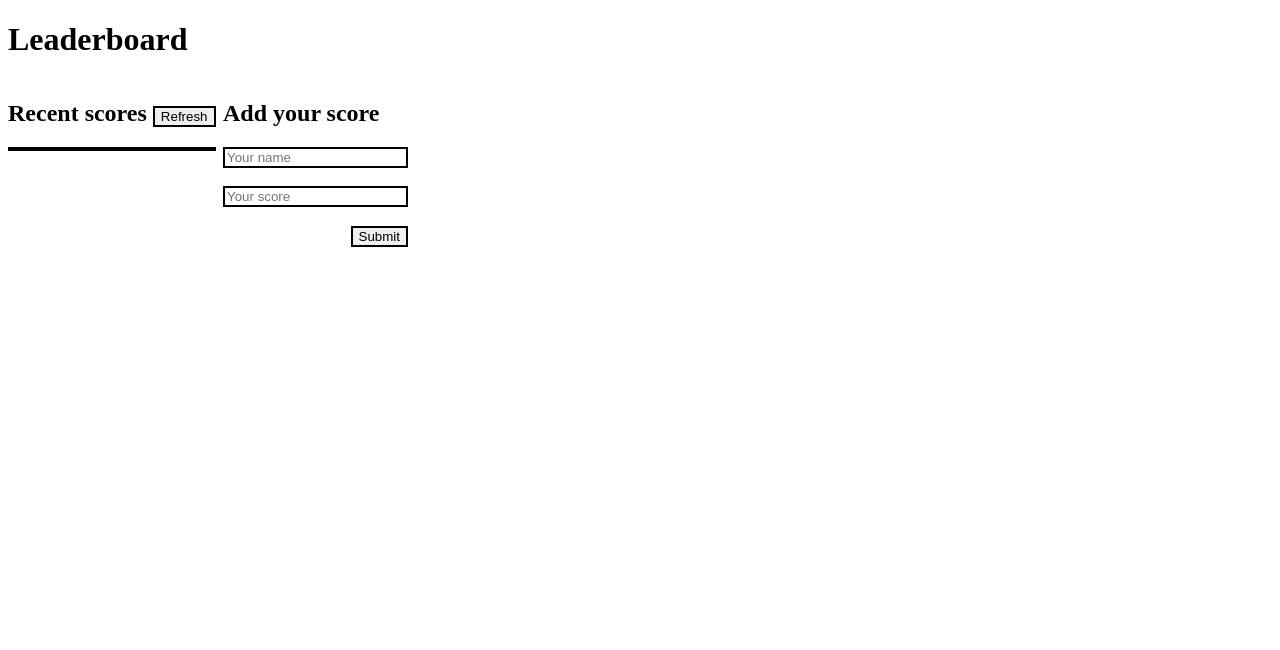
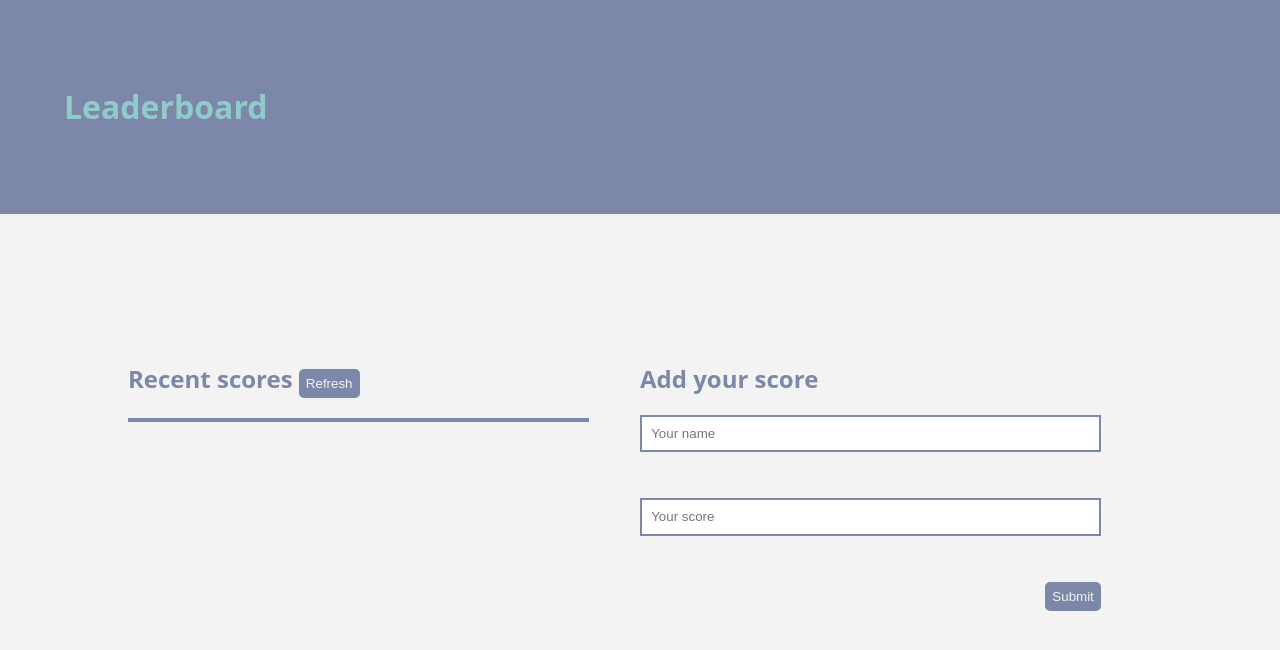
Before and after one commit to Nelitaa/leaderboard, a website built with webpack: page src/index.html in a window 1280 px wide. Built offline with nearby package versions, Linux system fonts and the light colour scheme.

Commit message:
Update style.css

```diff
--- a/src/index.html
+++ b/src/index.html
@@ -15,7 +15,7 @@
       <h2>Recent scores <button class="border" id="refresh-button">Refresh</button></h2>
       <ul class="border" id="scores-list"></ul>
     </section>
-    <section>
+    <section class="add-scores-section">
       <h2>Add your score</h2>
       <form>
         <input class="border" id="name" type="text" placeholder="Your name" required>
--- a/src/style.css
+++ b/src/style.css
@@ -1,28 +1,55 @@
+body {
+  padding: 0;
+  margin: 0;
+  font-family: 'Open Sans', sans-serif;
+}
+
+header {
+  background-color: #7d87a9;
+  color: #90caca;
+  padding: 5%;
+}
+
 main {
   display: flex;
   justify-content: space-between;
-  width: 50vh;
+  background-color: #f3f3f3;
+  padding: 10%;
 }
 
-#scores-list {
+section {
+  width: 50%;
+}
+
+.add-scores-section{
+  padding: 0 5% 0 5%;
+}
+
+h2 {
+  color: #7d87a9;
+}
+
+ul {
   list-style-type: none;
   padding: 0;
 }
 
-li {
-  padding-left: 2%;
+ul li:nth-child(odd) {
+  background: #7d87a9;
+  color: #f3f3f3;
 }
 
-#scores-list li:nth-child(odd) {
-  background: rgb(215, 214, 214);
+ul li:nth-child(even) {
+  background: #f3f3f3;
+  color: #7d87a9;
 }
 
-#scores-list li:nth-child(even) {
-  background: #fff;
+li {
+  padding: 2%;
 }
 
 .border {
-  border: 2px solid #000;
+  border: 2px solid #7d87a9;
 }
 
 form {
@@ -32,6 +59,8 @@ form {
 
 input {
   margin-bottom: 10%;
+  padding: 2%;
+  color: #7d87a9;
 }
 
 .submit-button-container {
@@ -40,4 +69,19 @@ input {
 
 button {
   cursor: pointer;
+  background-color: #7d87a9;
+  color: #f3f3f3;
+  border-radius: 5px;
+  padding: 5px;
+  transition: all 0.5s ease-out;
 }
+
+button:hover {
+  color: #90caca;
+}
+
+button:focus {
+  color: #7d87a9;
+  background-color: #90caca;
+  border: #90caca;
+}
```
Also changed, not shown: dist/index.bundle.js, dist/index.html.
